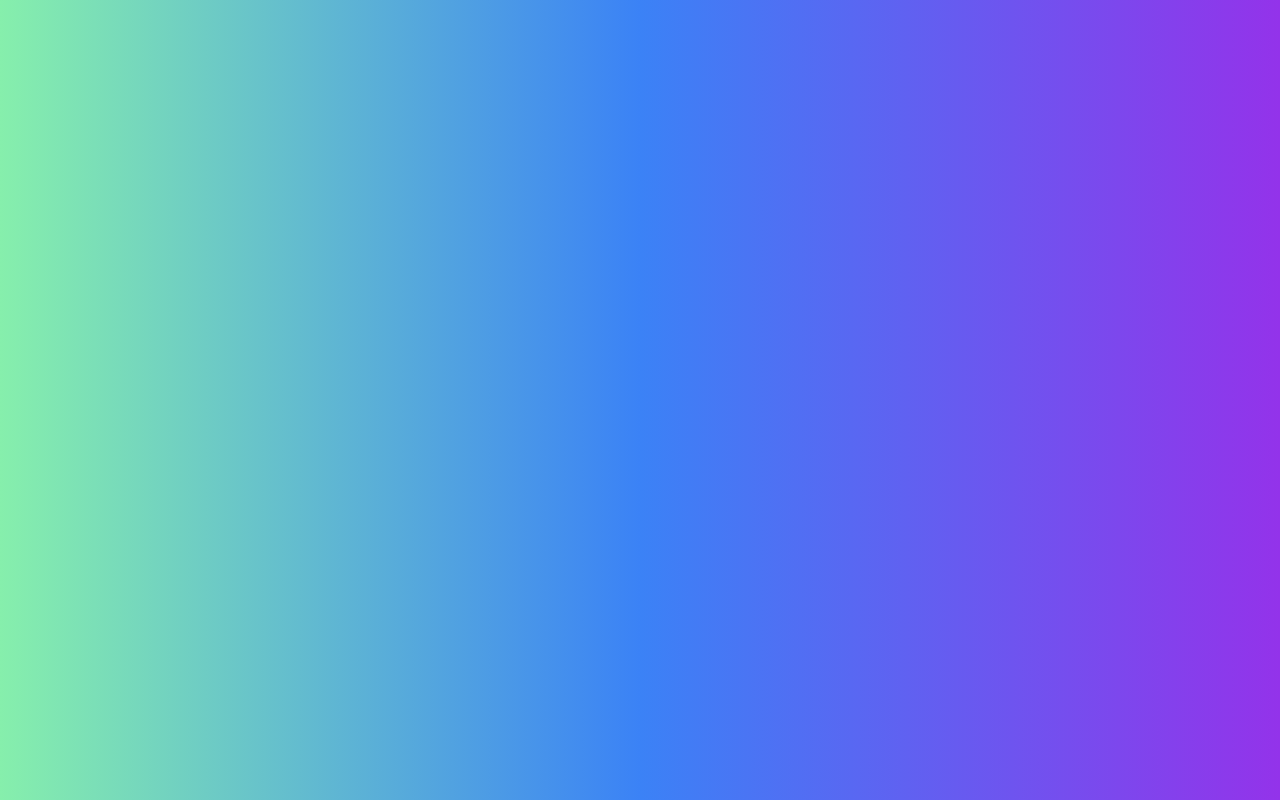
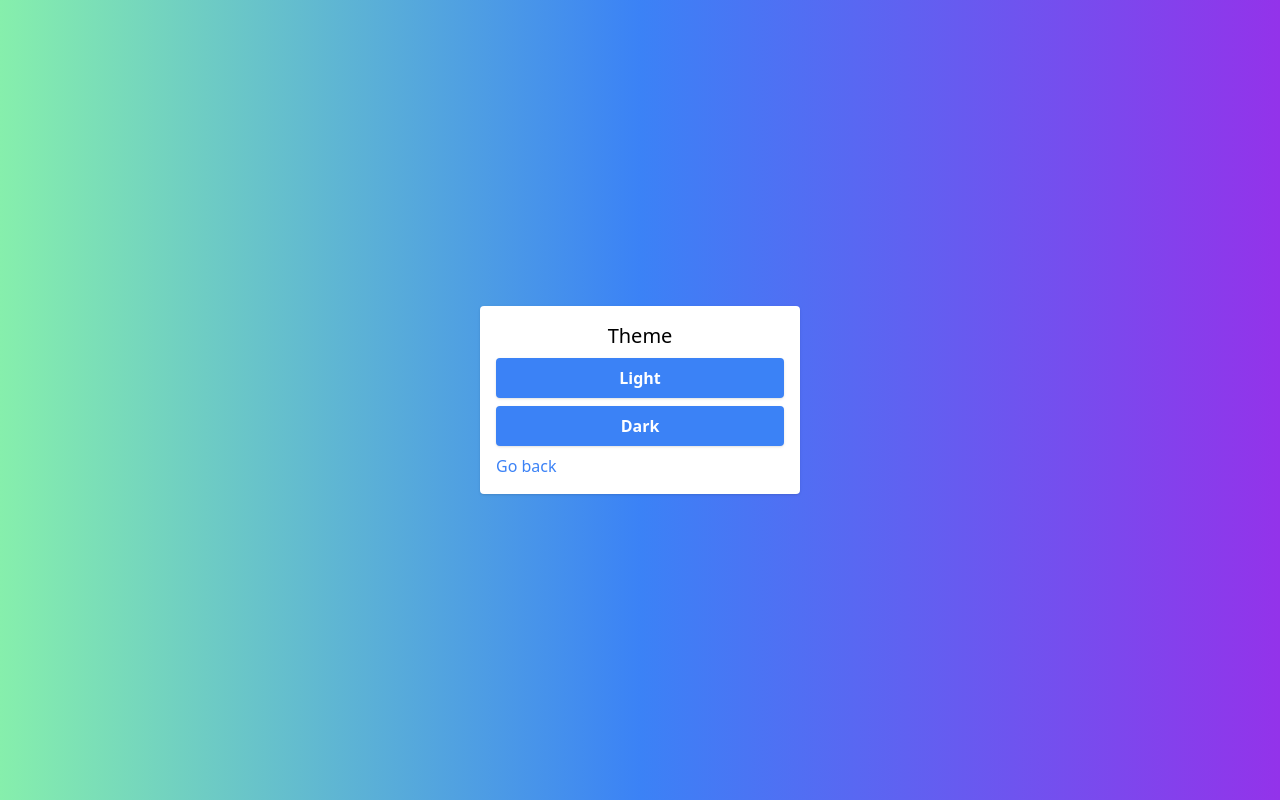
Before and after one commit to yap8/chat, a React (Create React App) app in the folder client/: page /settings/theme in a window 1280 px wide. Before the commit this address had no page. Built offline with nearby package versions, Linux system fonts and the light colour scheme.

Commit message:
added settings

```diff
--- a/client/src/App.js
+++ b/client/src/App.js
@@ -1,13 +1,13 @@
 import { BrowserRouter as Router, Routes, Route } from 'react-router-dom'
 import { toast, ToastContainer } from 'react-toastify'
 import 'react-toastify/dist/ReactToastify.css'
-import { useSelector } from 'react-redux';
-import { useEffect } from 'react';
+import { useSelector } from 'react-redux'
+import { useEffect } from 'react'
 
+import Settings, { Background, Theme } from './pages/Settings'
+import Register from './pages/Register'
 import Login from "./pages/Login"
-import Register from './pages/Register';
-import Home from './pages/Home';
-import Settings from './pages/Settings';
+import Home from './pages/Home'
 
 function App() {
   const { error, message } = useSelector(state => state.request)
@@ -29,11 +29,13 @@ function App() {
             <Route path='/login' element={<Login />} />
             <Route path='/register' element={<Register />} />
             <Route path='/settings' element={<Settings />} />
+            <Route path='/settings/background' element={<Background />} />
+            <Route path='/settings/theme' element={<Theme />} />
           </Routes>
         </div>
       </div>
     </Router>
-  );
+  )
 }
 
-export default App;
+export default App
--- a/client/src/pages/Settings.js
+++ /dev/null
@@ -1,9 +0,0 @@
-import React from 'react'
-
-const Settings = () => {
-  return (
-    <div>Settings</div>
-  )
-}
-
-export default Settings
--- /dev/null
+++ b/client/src/pages/Settings/Background.js
@@ -0,0 +1,9 @@
+const Background = () => {
+  return (
+    <div className="p-4 sm:w-1/2 md:w-1/4 bg-white shadow rounded">
+      <h1 className="text-xl text-center mb-2">Background</h1>
+    </div>
+  )
+}
+
+export default Background
--- /dev/null
+++ b/client/src/pages/Settings/Theme.js
@@ -0,0 +1,30 @@
+import { useDispatch } from 'react-redux'
+import { Link } from 'react-router-dom'
+
+import { setTheme } from '../../redux/actions/themeActions'
+import Button from '../../components/Button'
+
+const Theme = () => {
+  const dispatch = useDispatch()
+
+  const handleThemeChange = (theme) => {
+    dispatch(setTheme(theme))
+  }
+
+  return (
+    <div className="p-4 sm:w-1/2 md:w-1/4 bg-white shadow rounded">
+      <h1 className="text-xl text-center mb-2">Theme</h1>
+      <Button
+        className="text-center mb-2"
+        onClick={() => handleThemeChange('light')}
+      >Light</Button>
+      <Button
+        className="text-center mb-2"
+        onClick={() => handleThemeChange('dark')}
+      >Dark</Button>
+      <Link to="/" className="text-blue-500 hover:underline">Go back</Link>
+    </div>
+  )
+}
+
+export default Theme
--- /dev/null
+++ b/client/src/pages/Settings/index.js
@@ -0,0 +1,20 @@
+import { Link } from "react-router-dom"
+
+import Button from "../../components/Button"
+
+import Background from "./Background"
+import Theme from "./Theme"
+
+const Settings = () => {
+  return (
+    <div className="p-4 sm:w-1/2 md:w-1/4 bg-white shadow rounded">
+      <h1 className="text-xl text-center mb-2">Settings</h1>
+      <Button tag="Link" to="/settings/background" className="text-center mb-2">Background</Button>
+      <Button tag="Link" to="/settings/theme" className="text-center mb-2">Theme</Button>
+      <Link to="/" className="text-blue-500 hover:underline">Go back</Link>
+    </div>
+  )
+}
+
+export { Background, Theme }
+export default Settings
```
